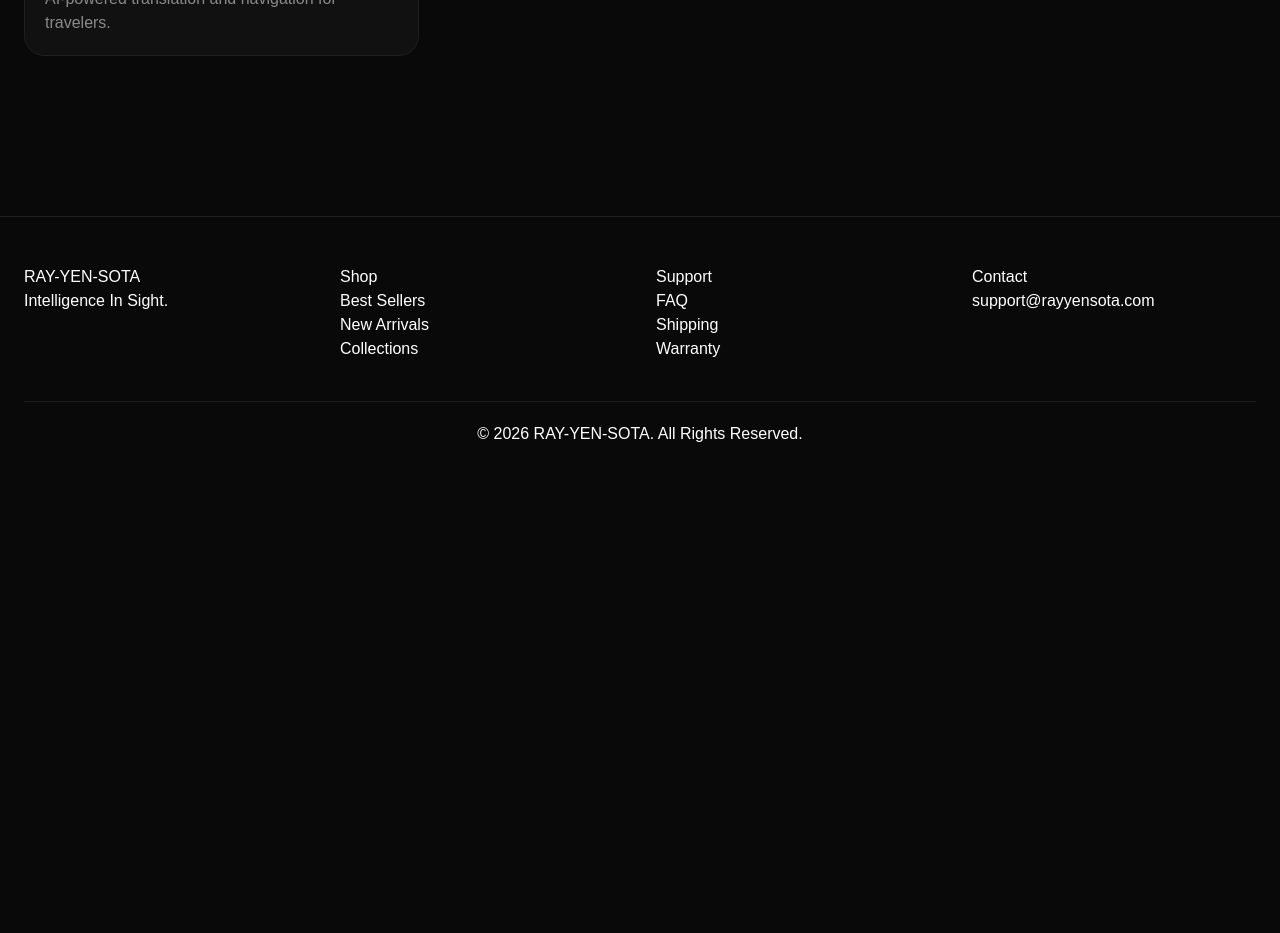
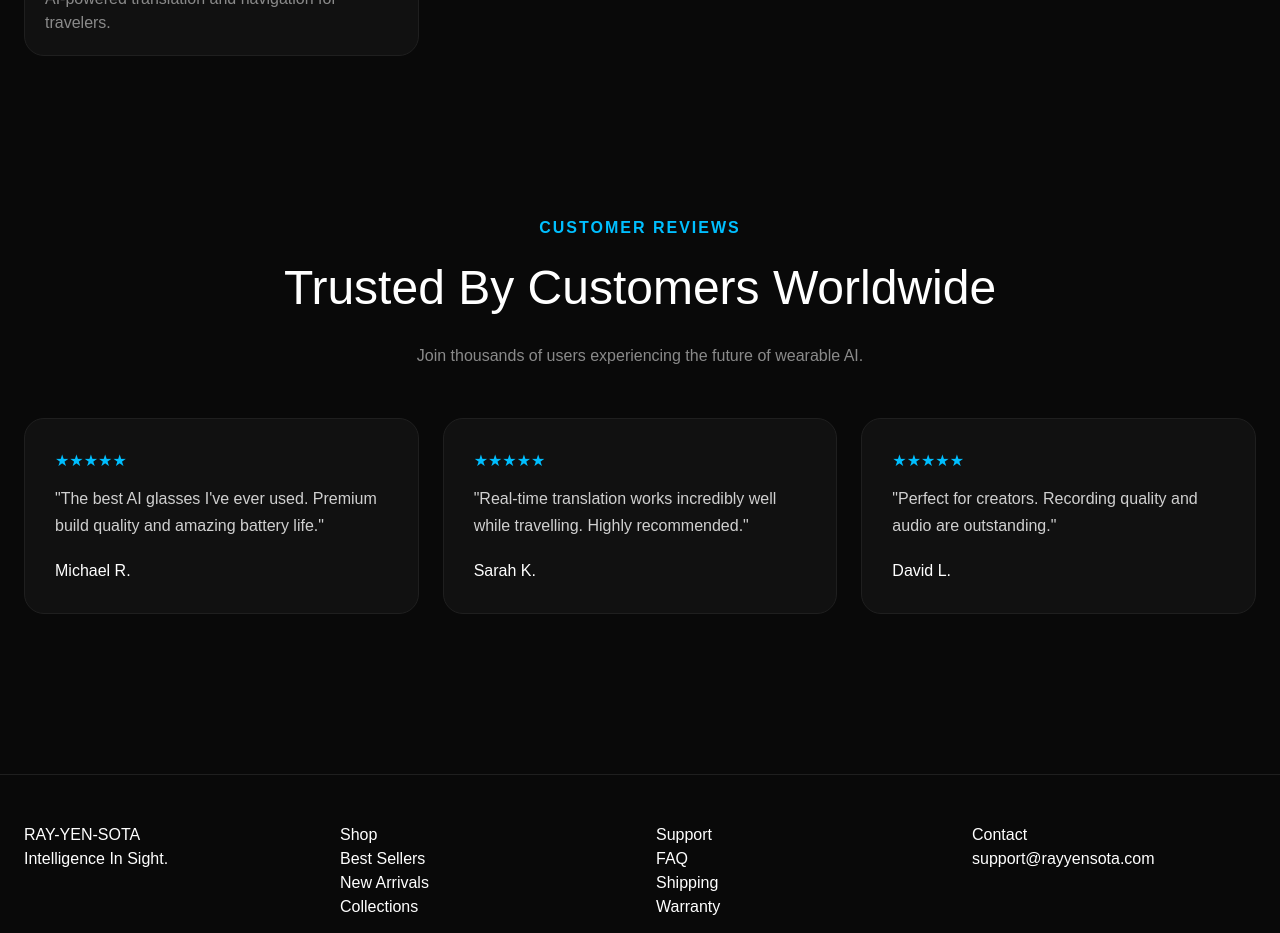
Before and after one commit to lkmeeena882437-dotcom/Rey-ben-sota, a Next.js app: page / in a window 1280 px wide. Shown: the part 2760-3693 px from the top of the page. Before the commit the page ends 3254 px from the top, so only its background shows below. Built offline with nearby package versions, Linux system fonts and the light colour scheme.

Commit message:
Add ReviewsSection component to HomePage

```diff
--- a/app/page.tsx
+++ b/app/page.tsx
@@ -1,7 +1,8 @@
 import Hero from "@/components/hero/Hero";
+import TrustBadges from "@/components/trust/TrustBadges";
 import ProductGrid from "@/components/product/ProductGrid";
 import CollectionGrid from "@/components/collections/CollectionGrid";
-import TrustBadges from "@/components/trust/TrustBadges";
+import ReviewsSection from "@/components/reviews/ReviewsSection";
 import { products } from "@/lib/products";
 
 export default function HomePage() {
@@ -11,6 +12,7 @@ export default function HomePage() {
       <TrustBadges />
       <ProductGrid products={products} />
       <CollectionGrid />
+      <ReviewsSection />
     </main>
   );
 }
```
